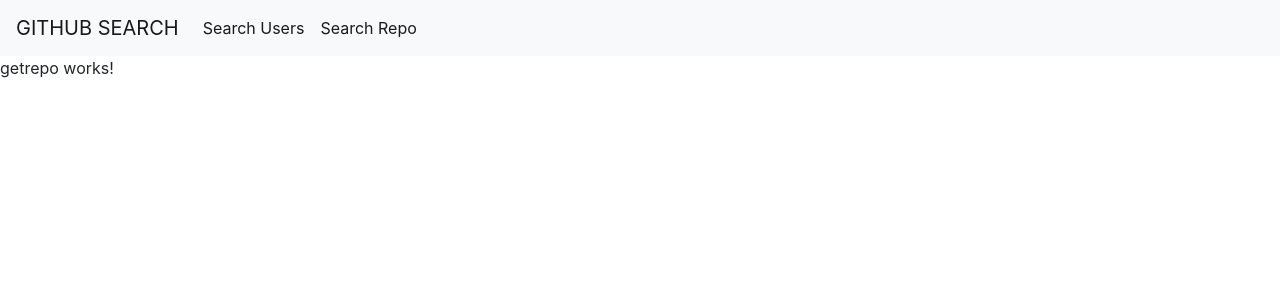
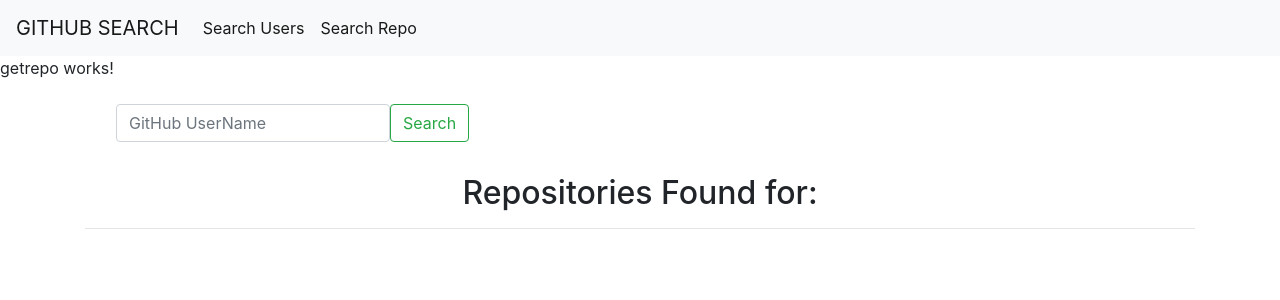
Before and after one commit to Andy3643/Github-Search, an Angular app: page /searchrepo in a window 1280 px wide. Shown: the top 300 px of the page. Built offline with nearby package versions, Linux system fonts and the light colour scheme.

Commit message:
feat:add repo search component

```diff
--- a/src/app/interfaces/repositories.ts
+++ b/src/app/interfaces/repositories.ts
@@ -1,3 +1,7 @@
 export class Repositories {
-    constructor(public name : string, public description:string, public languages_url:string){}
+    constructor(
+        public name : string,
+        public description:string,
+        public html_url:string,
+        public created_at: Date){}
 }
--- a/src/app/repo/getrepo/getrepo.component.html
+++ b/src/app/repo/getrepo/getrepo.component.html
@@ -1 +1,43 @@
 <p>getrepo works!</p>
+<div class="container">
+    <nav class="navbar navbar-dark">
+        <div class="container-fluid">
+            <form (ngSubmit)="getRepos()" id="search-form" #form="ngForm" class="d-flex">
+                <input class="form-control me-2" type="search" ngModel name="search" #search="ngModel"
+                    placeholder="GitHub UserName" aria-label="Search">
+                <p class="text-danger error-block" *ngIf="!search.valid && search.touched"><small>Fill in field!</small>
+                </p>
+                <button class="btn btn-outline-success" type="submit" [disabled]="!form.valid">Search</button>
+            </form>
+        </div>
+    </nav>
+</div>
+<div class="container">
+    <div class="row my-repository" >
+        <div class="col-md-12 text-center">
+            <br>
+            <h2>Repositories Found for: {{searchText}}</h2>
+            <hr>
+        </div>
+        <div class="col-md-4 mr-3 ml-3 mt-3" *ngFor="let repository of repositories; let i=index" id="card-content">
+            <div class="row" id="row-1">
+                <div class="col-md-4" id="giticon">
+
+
+                </div>
+                <div class="col-md-8">
+                    <h4 class="card-title heading">{{repository.name}}</h4>
+                    <p class="card-text">{{repository.description}}</p>
+                    <p class="card-text"><strong>Created on: <span
+                                class="badge rounded-pill bg-info text-dark">{{repository.created_at |
+                                date}}</span></strong></p>
+                </div>
+            </div>
+            <div class="card-footer">
+                <a href="{{repository.html_url}}" target="_blank" class="card-link color-primary"><i
+                        class="fa fa-eye" aria-hidden="true"></i>View repository</a>
+            </div>
+        </div>
+    </div>
+
+</div>
--- a/src/app/repo/getrepo/getrepo.component.ts
+++ b/src/app/repo/getrepo/getrepo.component.ts
@@ -1,4 +1,6 @@
-import { Component, OnInit } from '@angular/core';
+import { Component, OnInit, ViewChild } from '@angular/core';
+import { NgForm } from '@angular/forms';
+import { HttpService } from 'src/app/services/github-info.service';
 
 @Component({
   selector: 'app-getrepo',
@@ -7,9 +9,30 @@
 })
 export class GetrepoComponent implements OnInit {
 
-  constructor() { }
+  @ViewChild('form')
+  searchRepoForm!: NgForm;
+  repositories: any;
+  searchText!: string;
 
+  repositoryUserService: any;
+  constructor(private reposervice:HttpService) { }
   ngOnInit(): void {
   }
+  getRepos(){
+    this.searchText =this.searchRepoForm.value.search;
+    this.reposervice.getUserRepos(this.searchText).then(
+      (response) =>{
+        this.repositories=this.reposervice.getUserRepositories;
+        //this.displayRepository=true
+      },
+      (error) =>{
+        //this.displayErrorMessage=true;
+        console.log(error);
+      }
+    );
+  }
+
+
+
 
 }
--- a/src/app/services/github-info.service.ts
+++ b/src/app/services/github-info.service.ts
@@ -3,6 +3,7 @@
 import { Observable } from 'rxjs';
 import { environment } from 'src/environments/environment';
 import { ApiFeedback } from "../interfaces/api-feedback";
+import { Repositories } from '../interfaces/repositories';
 import { UserModel } from '../interfaces/user-model';
 // import { ACCESS_KEY } from "../../environments/environment";
 
@@ -11,10 +12,10 @@
 })
 export class HttpService {
   getUserDetails: any = UserModel;
- // getUserRepositories: any = Repositories;
+  getUserRepositories: any = Repositories;
   constructor(private http:HttpClient) {
     this.getUserDetails = new UserModel('','','','',0,0,0,);
-    //this.getUserRepositories =new Repositories('','','','',new Date());
+    this.getUserRepositories =new Repositories('','','',new Date());
    }
   //  user details
   getUserDataApi(gitUserName:string) {
@@ -46,35 +47,35 @@
     );
     return userPromise;
   }
-  // getUserRepos(gitUserName:string) {
-  //   interface ApiRepositoryResponse {
-  //     login: string,
-  //     avatar_url: string,
-  //     html_url: string,
-  //     name: string,
-  //     bio: string,
-  //     public_repos: number,
-  //     followers: number,
-  //     following: number,
-  //     created_at: Date,
-  //     location: string,
-  //   }
-  //   let repositoryPromise = new Promise<void>((resolve, reject) =>
-  //   this.http.get<ApiRepositoryResponse>(environment.apiUrl +'/' +gitUserName +'/repos?sort=created&direction=asc?access_token=' +environment.apiKey)
-  //       .toPromise().then(
-  //         (response) => {
-  //           this.getUserRepositories = response;
-  //           resolve();
-  //           console.log('Search repo',response);
-  //         },
-  //         (error) => {
-  //           reject(error);
-  //           console.log( 'errors',error);
-  //         }
-  //       )
-  //   );
-  //   return repositoryPromise;
-  // }
+  getUserRepos(gitUserName:string) {
+    interface ApiRepositoryResponse {
+      login: string,
+      avatar_url: string,
+      html_url: string,
+      name: string,
+      bio: string,
+      public_repos: number,
+      followers: number,
+      following: number,
+      created_at: Date,
+      location: string,
+    }
+    let repositoryPromise = new Promise<void>((resolve, reject) =>
+    this.http.get<ApiRepositoryResponse>(environment.apiUrl +'/' +gitUserName +'/repos?sort=created&direction=asc?access_token=' +environment.apiKey)
+        .toPromise().then(
+          (response) => {
+            this.getUserRepositories = response;
+            resolve();
+            console.log('Search repo',response);
+          },
+          (error) => {
+            reject(error);
+            console.log( 'errors',error);
+          }
+        )
+    );
+    return repositoryPromise;
+  }
 }
 
 //   constructor(private _http:HttpClient) { }
```
